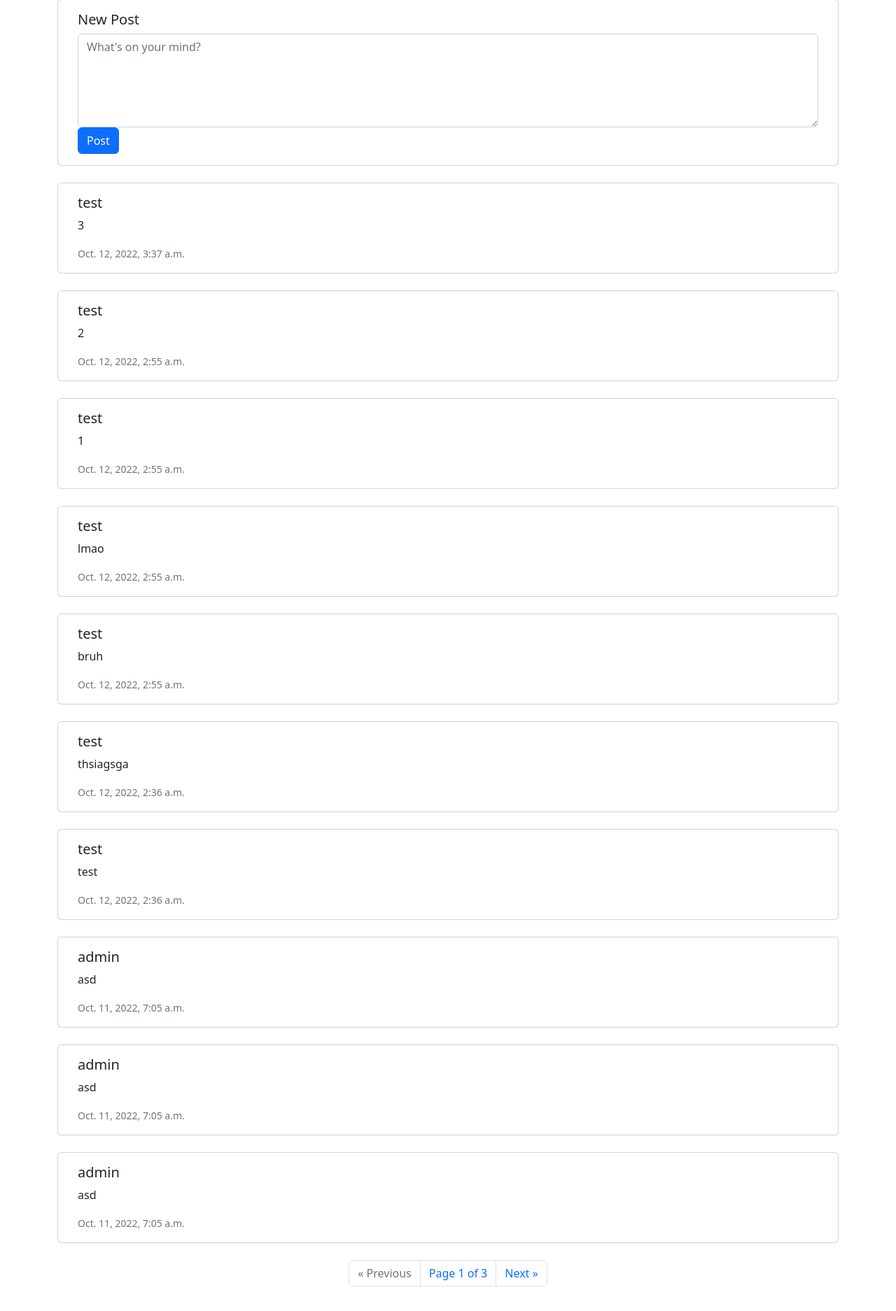
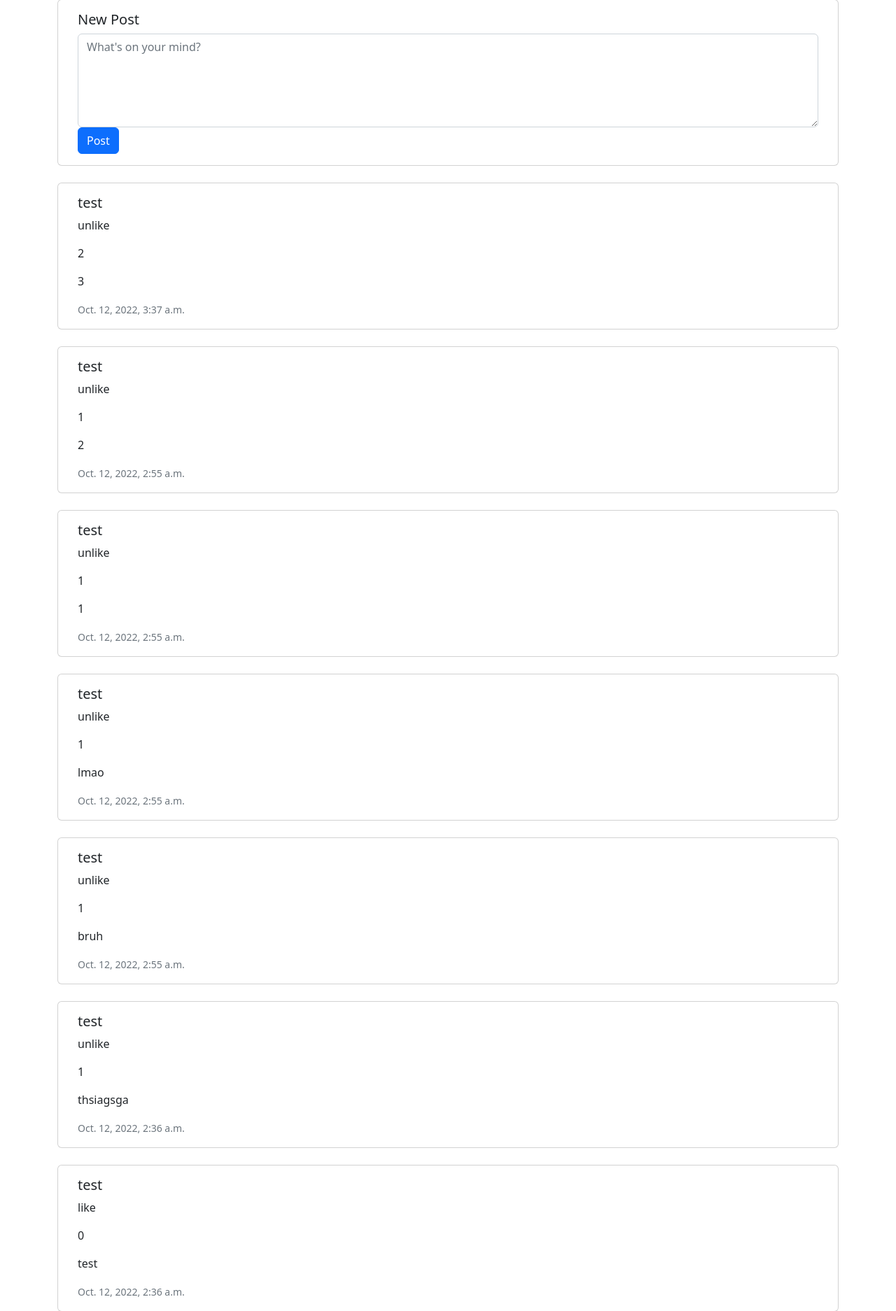
Before and after one commit to xuche123/project4, a Django app: page / in a window 1280 px wide. Shown: the part 113-1987 px from the top of the page at 70% size. Before the commit the page ends 1952 px from the top, so only its background shows below. Run offline with Django 3.2, Linux system fonts and the light colour scheme; a user stored in the database is signed in; data comes from the database, SQL or seed files in the repository; both versions use the stored data as it was after the commit.

Commit message:
add like/unlike function

```diff
--- /dev/null
+++ b/network/static/network/like.js
@@ -0,0 +1,26 @@
+document.addEventListener('DOMContentLoaded', function () {
+    const like = document.querySelectorAll('.like')
+    like.forEach(function (like) {
+        like.addEventListener('click', () => {
+            post = like.dataset.id
+            fetch(`/like/`, {
+                method: 'POST',
+                body: JSON.stringify({
+                    post_id: post
+                })
+            })
+                .then(response => response.json())
+                .then(result => {
+                    console.log(result['type'])
+                    const count = document.querySelector(`#likecount-${post}`)
+                    if (result['type'] == 'like') {
+                        like.innerHTML = 'unlike'
+                    }
+                    else {
+                        like.innerHTML = 'like'
+                    }
+                    count.innerHTML = result['count']
+                });
+        });
+    });
+});
--- a/network/templates/network/following.html
+++ b/network/templates/network/following.html
@@ -51,5 +51,8 @@
             {% endif %}
         </ul>
     </nav>
-{% endblock %} {% block script %}
 {% endblock %}
+
+{% block script %}
+<script src="{% static 'network/like.js' %}"></script>
+{% endblock %}
--- a/network/templates/network/index.html
+++ b/network/templates/network/index.html
@@ -34,7 +34,13 @@
         <div class="card">
             <div class="card-body">
                 <h5 class="card-title"><div class="user"><a href="{% url 'profile' post.user %}" class="text-decoration-none text-dark">{{ post.user }}</a></div></h5>
-                <p class="card-text">{{ post.content }}</p>
+                {% if request.user not in post.likes.all %}
+                <p class="card-text like" id="like" data-id="{{ post.id }}">like</p>
+                {% else %}
+                <p class="card-text like" id="like" data-id="{{ post.id }}">unlike</p>
+                {% endif %}
+                <p class = "card-text" id="likecount-{{ post.id }}">{{ post.likes.count }}</p>
+                <p class="card-text"> {{ post.content }}</p>
                 <p class="card-text">
                     <small class="text-muted">{{ post.timestamp }}</small>
                 </p>
@@ -81,3 +87,7 @@
 {% endif %}
 
 {% endblock %}
+
+{% block script %}
+<script src="{% static 'network/like.js' %}"></script>
+{% endblock %}
--- a/network/templates/network/layout.html
+++ b/network/templates/network/layout.html
@@ -14,10 +14,14 @@
         {% block script %}{% endblock %}
     </head>
     <body>
-        <nav class="navbar navbar-expand-lg sticky-top navbar-dark bg-dark">
+        <script src="https://cdn.jsdelivr.net/npm/bootstrap@5.2.2/dist/js/bootstrap.bundle.min.js" integrity="sha384-OERcA2EqjJCMA+/3y+gxIOqMEjwtxJY7qPCqsdltbNJuaOe923+mo//f6V8Qbsw3" crossorigin="anonymous"></script>
+        <nav class="navbar navbar-expand-lg sticky-top navbar-dark bg-dark fixed-left">
             <div class="container-fluid">
                 <a class="navbar-brand" href="{% url 'index' %}">Network</a>
-                <div class="collapse navbar-collapse">
+                <button class="navbar-toggler" type="button" data-bs-toggle="collapse" data-bs-target="#navbarSupportedContent" aria-controls="navbarSupportedContent" aria-expanded="false" aria-label="Toggle navigation">
+                    <span class="navbar-toggler-icon"></span>
+                  </button>
+                <div class="collapse navbar-collapse" id="navbarSupportedContent">
                     <ul class="navbar-nav mr-auto">
                         {% if user.is_authenticated %}
                         <li class="nav-item">
--- a/network/templates/network/profile.html
+++ b/network/templates/network/profile.html
@@ -51,10 +51,7 @@
             </li>
             {% endif %}
             <li class="page-item">
-                <span class="page-link"
-                    >Page {{ page_obj.number }} of {{
-                    page_obj.paginator.num_pages }}</span
-                >
+                <span class="page-link">Page {{ page_obj.number }} of {{page_obj.paginator.num_pages }}</span>
             </li>
             {% if page_obj.has_next %}
             <li class="page-item">
--- a/network/urls.py
+++ b/network/urls.py
@@ -11,5 +11,5 @@ urlpatterns = [
     path("following", views.following, name="following"),
     path("profile/<str:username>", views.profile, name="profile"),
     path("follow/", views.follow, name="follow"),
-
+    path("like/", views.like, name="like"),
 ]
--- a/network/views.py
+++ b/network/views.py
@@ -5,6 +5,7 @@ from django.shortcuts import render
 from django.urls import reverse
 from django.core.paginator import Paginator
 from django.views.decorators.csrf import csrf_exempt
+from django.contrib.auth.decorators import login_required
 import json
 
 from .models import Follow, User, Post
@@ -109,7 +110,27 @@ def follow(request):
             return JsonResponse({"type": "follow"}, status=201)
         else:
             exist.delete()
+            exist.save()
             return JsonResponse({"type": "unfollow"}, status=201)
+
+@csrf_exempt
+@login_required
+def like(request):
+    if request.method == "POST":
+        post_id = json.loads(request.body)["post_id"]
+        post = Post.objects.get(id=post_id)
+        user = request.user
+        if user in post.likes.all():
+            post.likes.remove(user)
+            post.save()
+            count = post.likes.count()
+            return JsonResponse({"type": "unlike", "count": count}, status=201)
+        else:
+            post.likes.add(user)
+            post.save()
+            count = post.likes.count()
+            return JsonResponse({"type": "like", "count": count}, status=201)
+    pass
 
 def following(request):
     following = Follow.objects.filter(follower=request.user).values('following')
```
Also changed, not shown: db.sqlite3.
